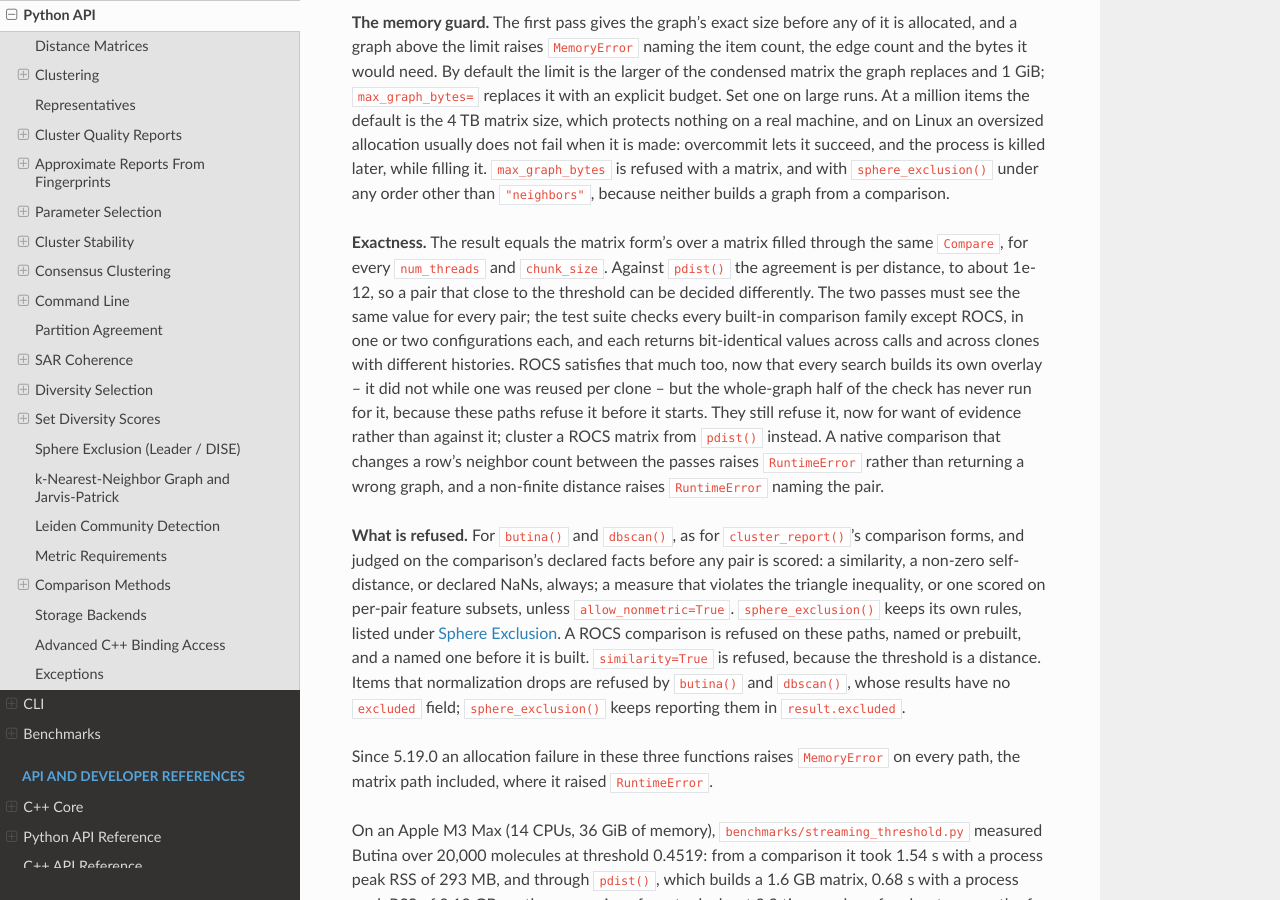
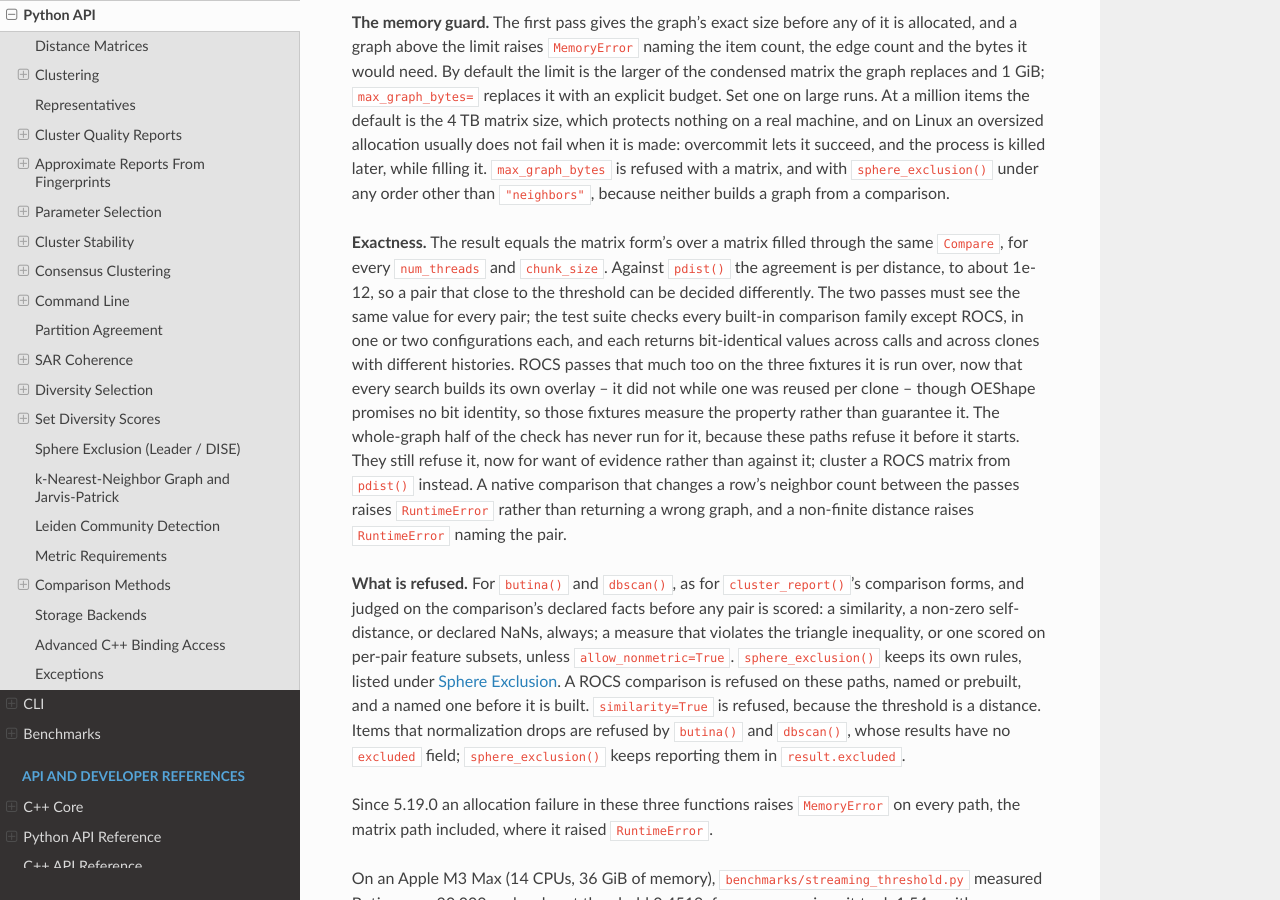
Before and after one commit to scott-arne/oecluster, a Sphinx documentation site: the page built from docs/python-api.md, in a window 1280 px wide and 900 px high, scrolled down 3894 px. Built offline with Sphinx 7.4.7 and the Read the Docs theme 3.1.0, drawn with Linux system fonts in a browser that asks for light colours; pages that are not in the unit, such as notebooks, are missing from menus; the version number is read from the project's files by our own code; some of the changed text lies outside the part shown.

Commit message:
docs: scope two ROCS claims to what was measured
The repeatability passages said ROCS satisfies a precondition defined as
bit-identical values on every call and every clone. What exists is three
fixtures that measure the clone-history half, on a toolkit that promises no
bit identity, so the claim is now worded as a measurement and the refusal
still rests on the missing whole-graph half.

The directional passage said the two orientations of a pair give two
different answers. They may differ; a self-pair, a duplicate and any
symmetric pair do not, and CompareUnordered runs a single search for equal
indices, which the guide contradicted on its own diagonal.

```diff
--- a/docs/python-api.md
+++ b/docs/python-api.md
@@ -197,8 +197,10 @@
 value for every pair; the test suite checks every built-in comparison family
 except ROCS, in one or two configurations each, and each returns
 bit-identical values across calls and across clones with different
-histories. ROCS satisfies that much too, now that every search builds its own
-overlay -- it did not while one was reused per clone -- but the whole-graph
+histories. ROCS passes that much too on the three fixtures it is run over,
+now that every search builds its own overlay -- it did not while one was
+reused per clone -- though OEShape promises no bit identity, so those
+fixtures measure the property rather than guarantee it. The whole-graph
 half of the check has never run for it, because these paths refuse it before
 it starts. They still refuse it, now for want of evidence rather than against
 it; cluster a ROCS matrix from `pdist()` instead. A native comparison that
@@ -277,11 +279,12 @@
 bit-identical value on every call and every clone. The test suite checks
 every built-in comparison family except ROCS, in one or two configurations
 each, and each returns bit-identical values across calls and across clones.
-ROCS does too, now that every search builds its own overlay, but these paths
-still refuse it: the whole-graph half of the evidence cannot be gathered while
-they do. Against `pdist()` the agreement is per distance, to about
-1e-12, so distances that close can tie or order differently and change the
-tree.
+ROCS passes that check too, on the three fixtures it is run over, now that
+every search builds its own overlay -- a measurement, not a guarantee, since
+OEShape promises no bit identity. These paths still refuse it, and the
+whole-graph half of the evidence cannot be gathered while they do. Against
+`pdist()` the agreement is per distance, to about 1e-12, so distances that
+close can tie or order differently and change the tree.
 
 **The distance domain.** Every linkage needs finite distances -- since
 5.21.0 complete, average and weighted linkage do too, not single linkage
@@ -532,10 +535,11 @@
 provided the comparison is repeatable: the test suite checks the two forms
 bitwise on labels, medoids, cost and iteration count. ROCS is refused here as
 on the other comparison paths. Its scores stopped depending on clone history
-when every search began building its own overlay, but the refusal stands until
-the whole-graph evidence exists; cluster a ROCS matrix from `pdist()` instead.
-Against `pdist()`, whose batched kernels agree with `Compare` only to about
-1e-12, a cost that close to a tie can be decided differently.
+on the fixtures that measure it, once every search began building its own
+overlay, but the refusal stands until the whole-graph evidence exists;
+cluster a ROCS matrix from `pdist()` instead. Against `pdist()`, whose
+batched kernels agree with `Compare` only to about 1e-12, a cost that close
+to a tie can be decided differently.
 
 **What it costs: passes, not exactness.** A converged run makes
 `init passes + (iterations + 1) + n_clusters` passes over every pair, each of
@@ -3419,11 +3423,14 @@
 
 **A ROCS score is directional, and `pdist` is the one entry point that hides
 it.** Scoring a pair makes the first molecule the overlay reference and
-searches only the second molecule's conformers, so the two orientations are two
-different searches with two different answers. Measured over three flexible
-multiconformer molecules at twenty conformers each, the largest gap between the
-two orientations is 0.0355 on `combo_norm`, 0.0710 on `combo`, 0.0660 on
-`shape` and 0.0010 on `color` -- each on its own scale, and one fixture rather
+searches only the second molecule's conformers, so the two orientations are
+two different searches whose answers may differ. They need not: a self-pair,
+a duplicate and any genuinely symmetric pair come back the same either way,
+which is why the symmetrizing seam runs one search when the two indices are
+equal. Measured over three flexible multiconformer molecules at twenty
+conformers each, the largest gap between the two orientations is 0.0355 on
+`combo_norm`, 0.0710 on `combo`, 0.0660 on `shape` and 0.0010 on `color` --
+each on its own scale, and one fixture rather
 than a bound. `pdist` stores a single triangle and mirrors it, so it scores
 both orientations and keeps the better overlay.
 
```
Also changed, not shown: 5 other files.
